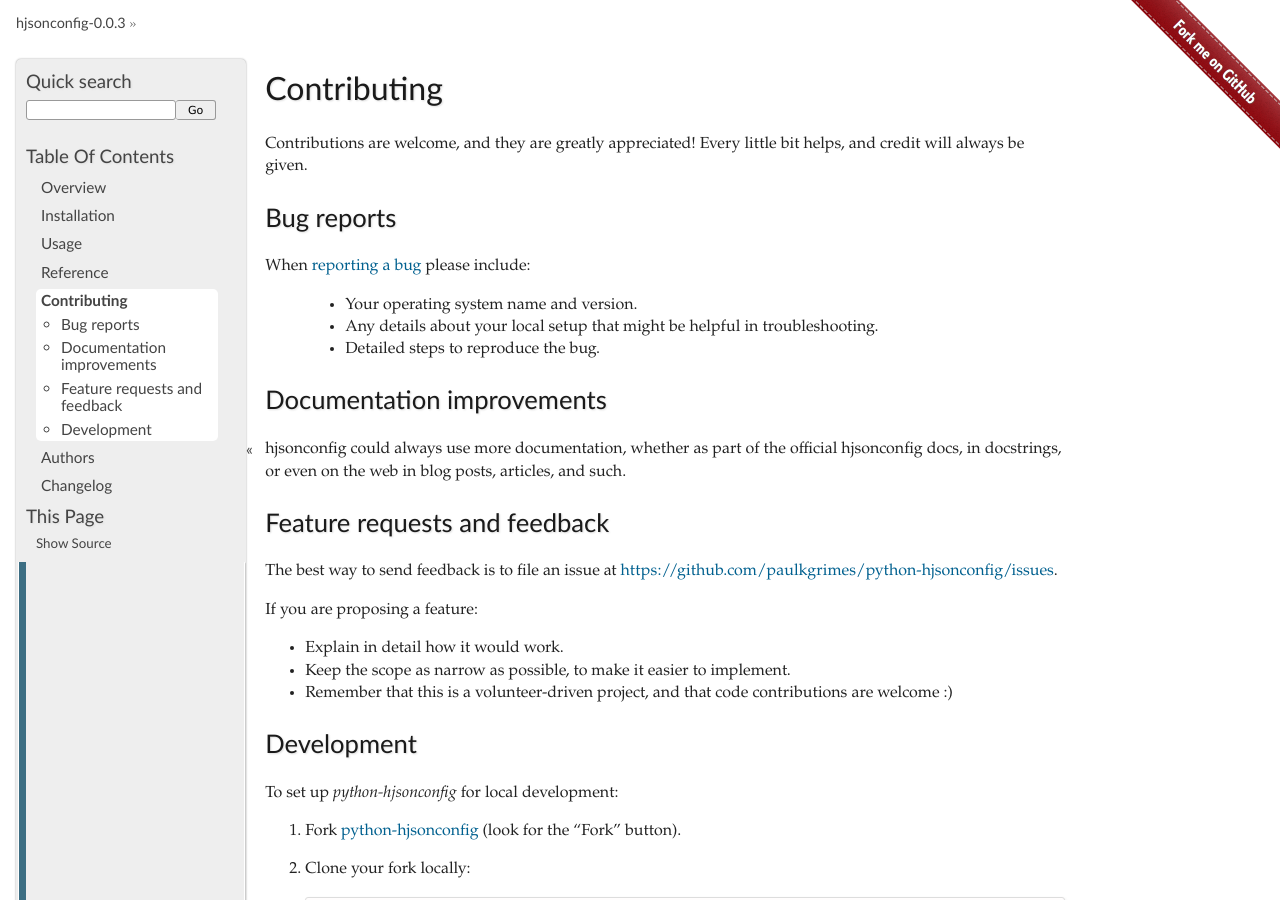
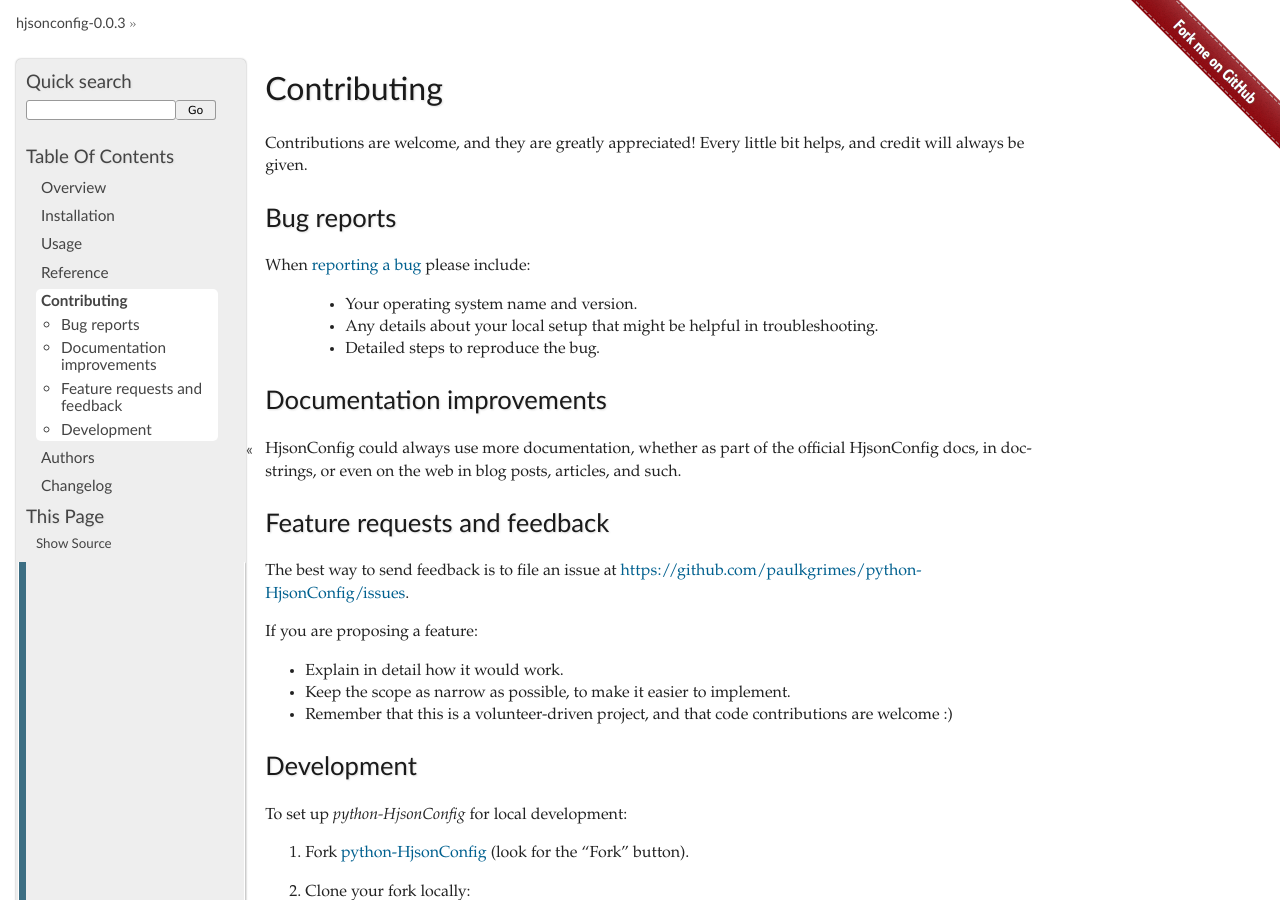
Before and after one commit to PaulKGrimes/python-hjsonconfig, a Sphinx documentation site: the page built from docs/contributing.rst, in a window 1280 px wide and 900 px high. Built offline with Sphinx 7.4.7, drawn with Linux system fonts in a browser that asks for light colours; some of the changed text lies outside the part shown.

Commit message:
Revert "Final capitalization fixes"
This reverts commit 81b88382db7825cd64c4f0749493e599ad4cc6f8.

```diff
--- a/CONTRIBUTING.rst
+++ b/CONTRIBUTING.rst
@@ -8,7 +8,7 @@
 Bug reports
 ===========
 
-When `reporting a bug <https://github.com/paulkgrimes/python-hjsonconfig/issues>`_ please include:
+When `reporting a bug <https://github.com/paulkgrimes/python-HjsonConfig/issues>`_ please include:
 
     * Your operating system name and version.
     * Any details about your local setup that might be helpful in troubleshooting.
@@ -17,14 +17,14 @@
 Documentation improvements
 ==========================
 
-hjsonconfig could always use more documentation, whether as part of the
-official hjsonconfig docs, in docstrings, or even on the web in blog posts,
+HjsonConfig could always use more documentation, whether as part of the
+official HjsonConfig docs, in docstrings, or even on the web in blog posts,
 articles, and such.
 
 Feature requests and feedback
 =============================
 
-The best way to send feedback is to file an issue at https://github.com/paulkgrimes/python-hjsonconfig/issues.
+The best way to send feedback is to file an issue at https://github.com/paulkgrimes/python-HjsonConfig/issues.
 
 If you are proposing a feature:
 
@@ -35,13 +35,13 @@
 Development
 ===========
 
-To set up `python-hjsonconfig` for local development:
+To set up `python-HjsonConfig` for local development:
 
-1. Fork `python-hjsonconfig <https://github.com/paulkgrimes/python-hjsonconfig>`_
+1. Fork `python-HjsonConfig <https://github.com/paulkgrimes/python-HjsonConfig>`_
    (look for the "Fork" button).
 2. Clone your fork locally::
 
-    git clone git@github.com:your_name_here/python-hjsonconfig.git
+    git clone git@github.com:your_name_here/python-HjsonConfig.git
 
 3. Create a branch for local development::
 
@@ -74,7 +74,7 @@
 4. Add yourself to ``AUTHORS.rst``.
 
 .. [1] If you don't have all the necessary python versions available locally you can rely on Travis - it will
-       `run the tests <https://travis-ci.org/paulkgrimes/python-hjsonconfig/pull_requests>`_ for each change you add in the pull request.
+       `run the tests <https://travis-ci.org/paulkgrimes/python-HjsonConfig/pull_requests>`_ for each change you add in the pull request.
 
        It will be slower though ...
 
--- a/docs/reference/hjsonconfig.rst
+++ b/docs/reference/hjsonconfig.rst
@@ -1,4 +1,4 @@
-hjsonconfig
+HjsonConfig
 ===========
 
 .. testsetup::
```
Also changed, not shown: .bumpversion.cfg, 4 other files.
